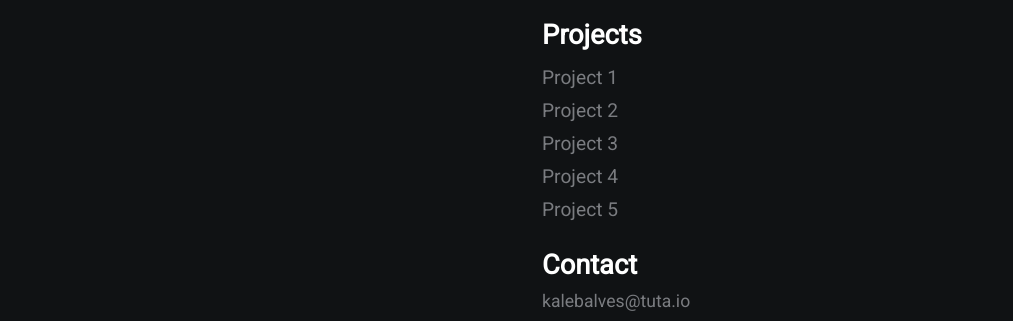
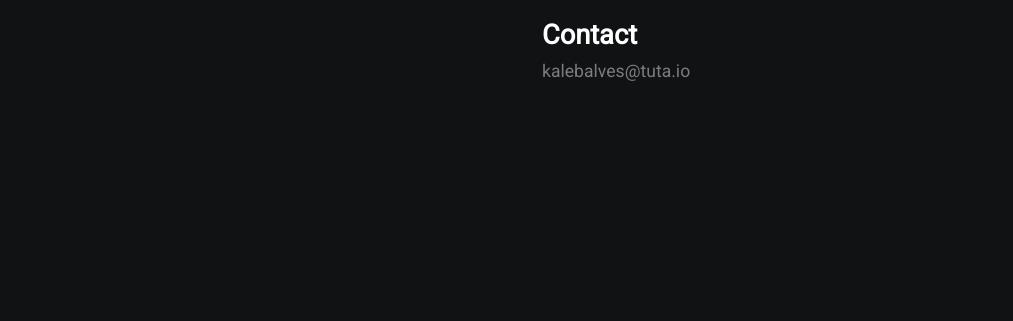
Before and after one commit to forgondolin/presentation-fpg.github.io, a plain HTML site: page index.html in a window 1280 px wide. Shown: the part 777-1098 px from the top of the page, without its empty margins (98-1111 px from the left). After the commit the page ends 868 px from the top, so only its background shows below. Drawn offline with Linux system fonts and the light colour scheme.

Commit message:
deleted: projetos

```diff
--- a/index.html
+++ b/index.html
@@ -51,12 +51,6 @@
                 <li>Piratas do Caribe 2</li>
                 <li>The Expanse</li>
             </ul>
-            <h2>Projects</h2>
-            <a href="#">Project 1</a>
-            <a href="#">Project 2</a>
-            <a href="#">Project 3</a>
-            <a href="#">Project 4</a>
-            <a href="#">Project 5</a>
             <h2>Contact</h2>
             <p>kalebalves@tuta.io</p>
         </div>
```
